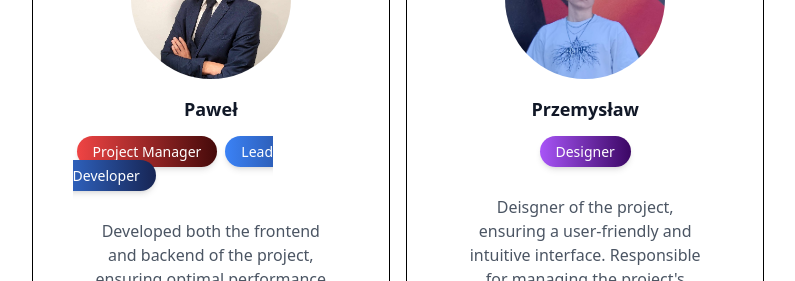
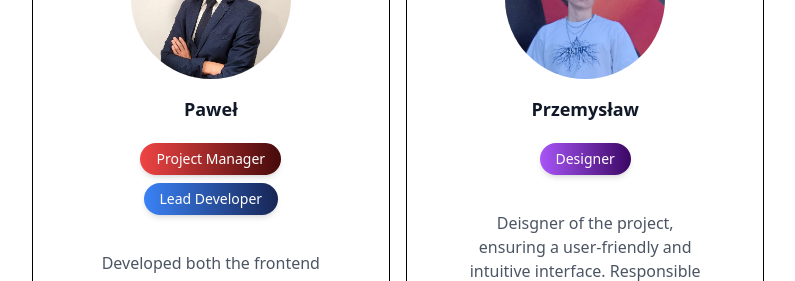
Before and after one commit to not-byte/notbyte-website, a Next.js app: page /projects/notByte_website in a window 1280 px wide. Shown: the part 3760-4041 px from the top of the page, without its empty margins (242-1037 px from the left). Built offline with nearby package versions, Linux system fonts and the light colour scheme.

Commit message:
Changed role display to flex

```diff
--- a/src/components/Content/About/ProfileCard/content/role.tsx
+++ b/src/components/Content/About/ProfileCard/content/role.tsx
@@ -22,7 +22,7 @@ const roleConfig = {
 export const Roles = () => {
   const { roles } = useProfileContext<Collaborator>();
   return (
-    <div className="pb-3 pt-3">
+    <div className="py-3 flex flex-wrap justify-center">
       {roles.map((role, index) => {
         return (
           <span
```
